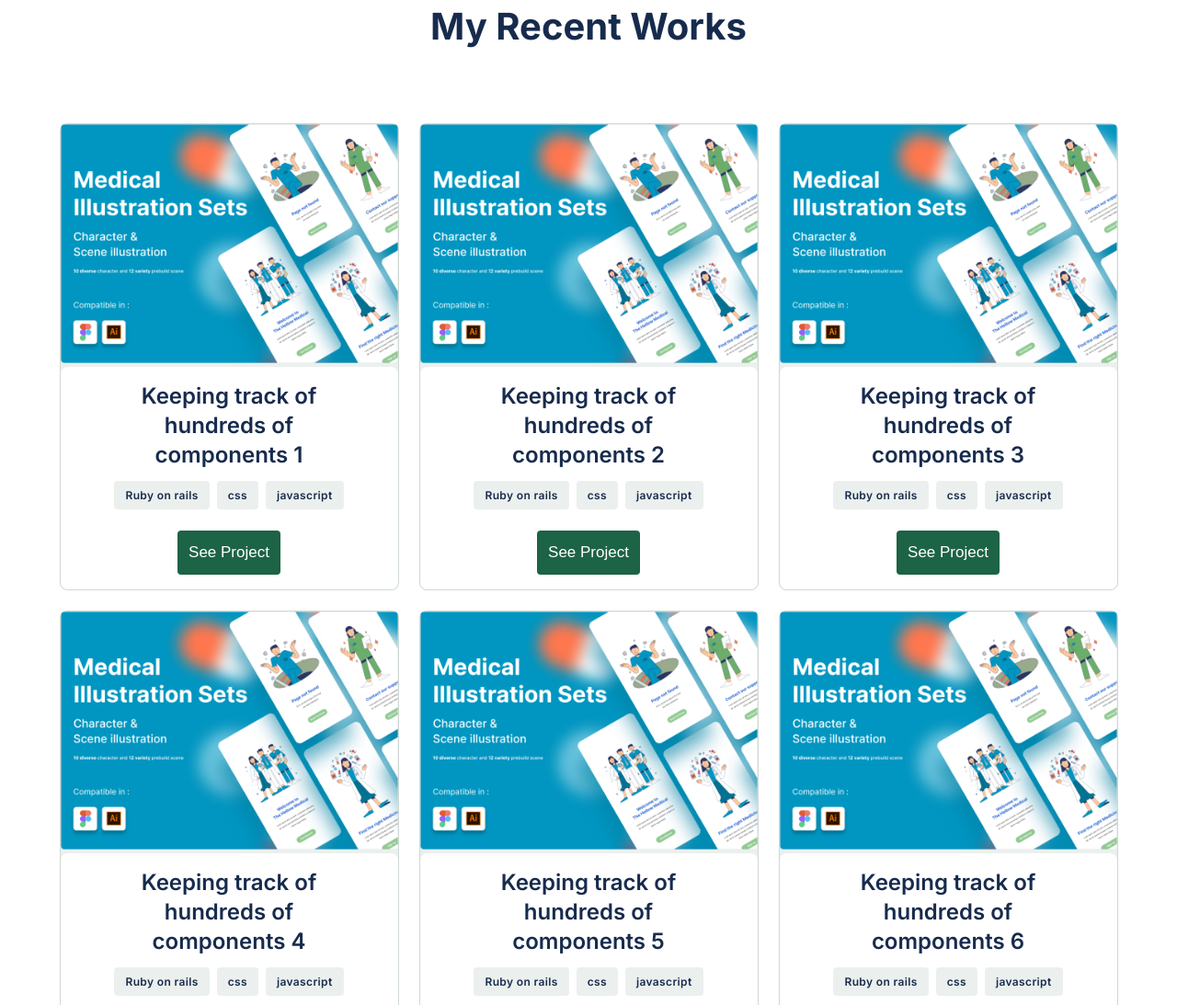
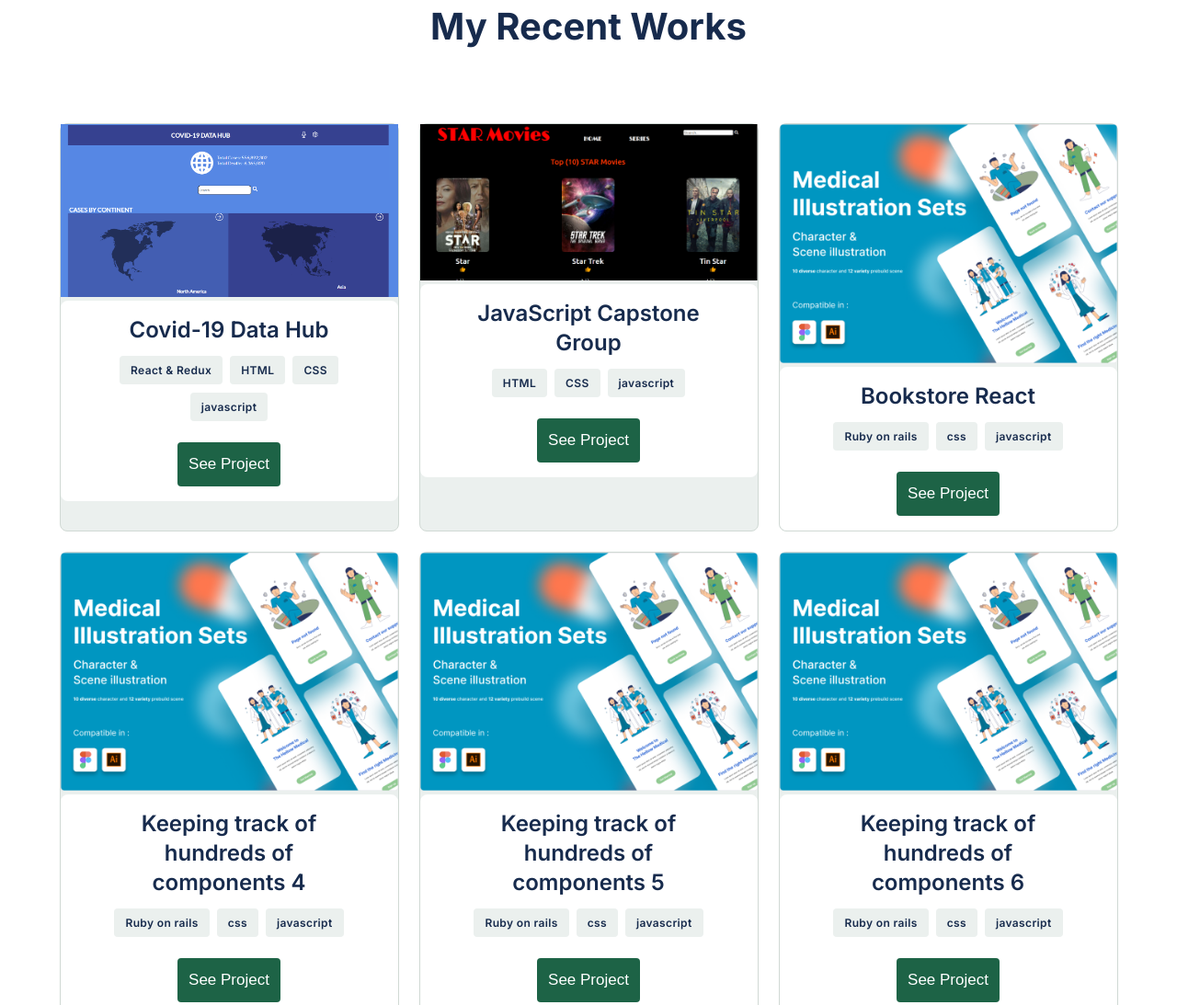
Before and after one commit to ppmarq1/Portfolio-Project, a website with bundled scripts: page index.html in a window 1280 px wide. Shown: the part 913-2006 px from the top of the page at 92% size. Built offline with nearby package versions, Linux system fonts and the light colour scheme.

Commit message:
Add projects

```diff
--- a/index.html
+++ b/index.html
@@ -42,7 +42,7 @@
       <section class="hero">
         <div class="hero-inner">
           <h1 class="hero-title">
-            Hey there. I’m Pedro Marques. <br /><span>I’m a software developer</span>
+            Hey there!<br /> I’m Pedro Marques. <br /><span>I’m a software developer</span>
           </h1>
           <p class="hero-description">
             I can help you build a product , feature or website Look through
@@ -254,7 +254,7 @@
             </h2>
          </div>
       <form
-          action="https://formspree.io/f/myyowkra"
+          action="https://formspree.io/f/xayvdwna"
           method="post"
           class="form"
         >
--- a/js/index.js
+++ b/js/index.js
@@ -1,26 +1,26 @@
 const workData = [
     {
-      name: 'Keeping track of hundreds of components 1',
+      name: 'Covid-19 Data Hub',
       description:
-        "Lorem Ipsum is simply dummy text of the printing and typesetting industry. Lorem Ipsum has been the industry's standard dummy text ever since the 1500s, when an unknown printer took a galley of type and scrambled it 1960s with the releaLore",
-      ImgUrl: 'work.png',
-      tech: ['Ruby on rails', 'css', 'javascript'],
-      demoUrl: 'https://github.com/EzekielUtshudi',
-      gitUrl: 'https://github.com/EzekielUtshudi',
+        "This is a webapp that display metric data from an API for Covid-19 cases globally. Built with - Javascript, HTML, CSS - React - Redux - API",
+      ImgUrl: 'Homecovid.png',
+      tech: ['React & Redux', 'HTML', 'CSS', 'javascript'],
+      demoUrl: 'https://cool-bavarois-7aa72a.netlify.app/',
+      gitUrl: 'https://github.com/ppmarq1/covid-19-data-hub',
     },
     {
-      name: 'Keeping track of hundreds of components 2',
+      name: 'JavaScript Capstone Group',
       description:
-        'Experimental content creation feature that allows users to add to an existing story over the course of a day without spamming their friends.',
-      ImgUrl: 'work.png',
-      tech: ['Ruby on rails', 'css', 'javascript'],
-      demoUrl: 'https://github.com/EzekielUtshudi/Porfolio-Project',
-      gitUrl: 'https://github.com/EzekielUtshudi/Porfolio-Project',
+        'This educational project is to build our own web application based on an external API. We selected an API that provides data about a topic that we like and built the web app around it. The web app will have 2 user interfaces.',
+      ImgUrl: 'javascriptcapstonegroup.png',
+      tech: ['HTML', 'CSS', 'javascript'],
+      demoUrl: 'https://ppmarq1.github.io/JavaScript-Group-Capstone/',
+      gitUrl: 'https://github.com/ppmarq1/JavaScript-Group-Capstone',
     },
     {
-      name: 'Keeping track of hundreds of components 3',
+      name: 'Bookstore React',
       description:
-        'Experimental content creation feature that allows users to add to an existing story over the course of a day without spamming their friends.',
+        'This project will lay foundations for Bookstore website. We create the React & Redux part of the app. It was also set up routing using React Router.',
       ImgUrl: 'work.png',
       tech: ['Ruby on rails', 'css', 'javascript'],
       demoUrl: 'https://github.com/EzekielUtshudi/Porfolio-Project',
```
Also changed, not shown: Images/Homecovid.png (added), Images/javascriptcapstonegroup.png (added).
